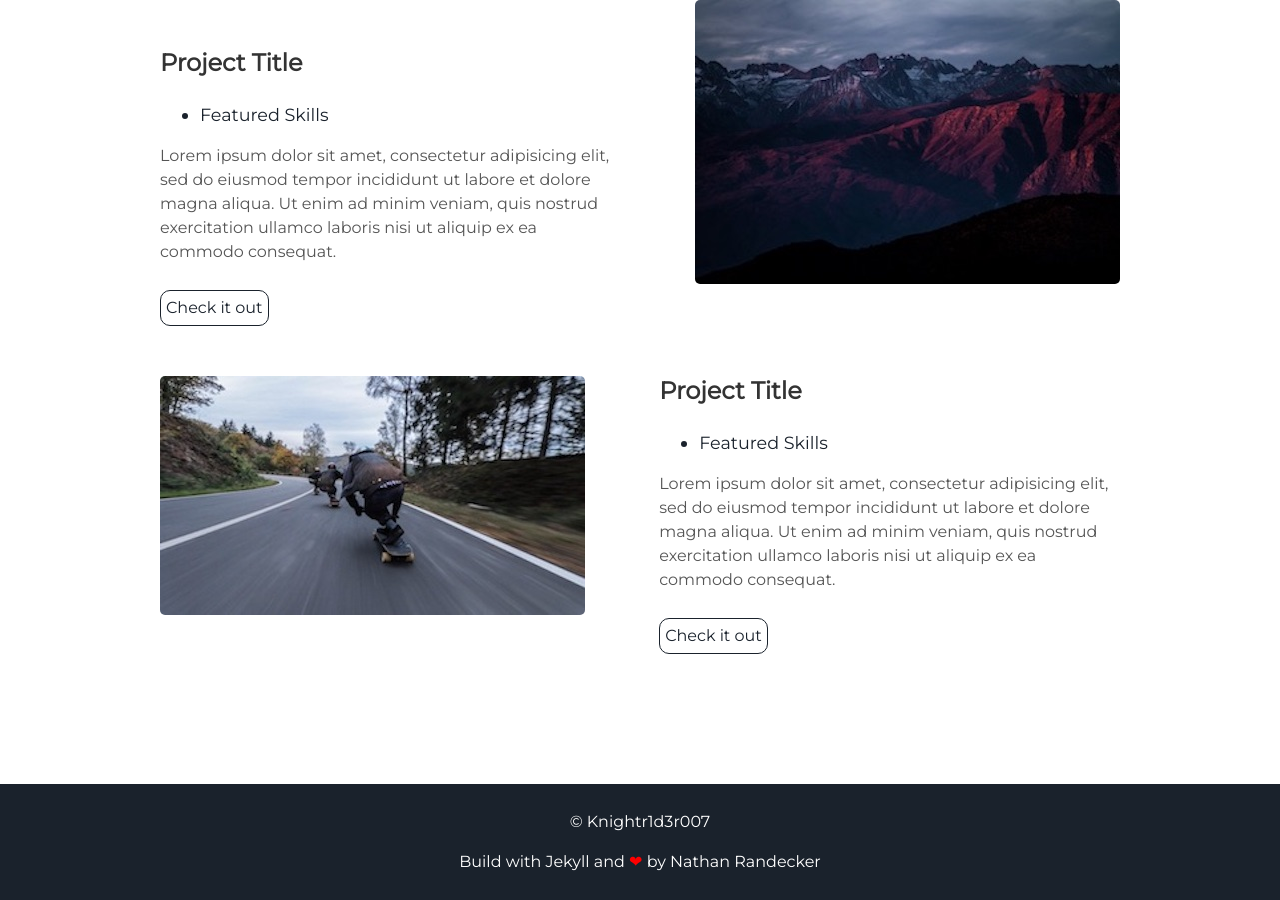
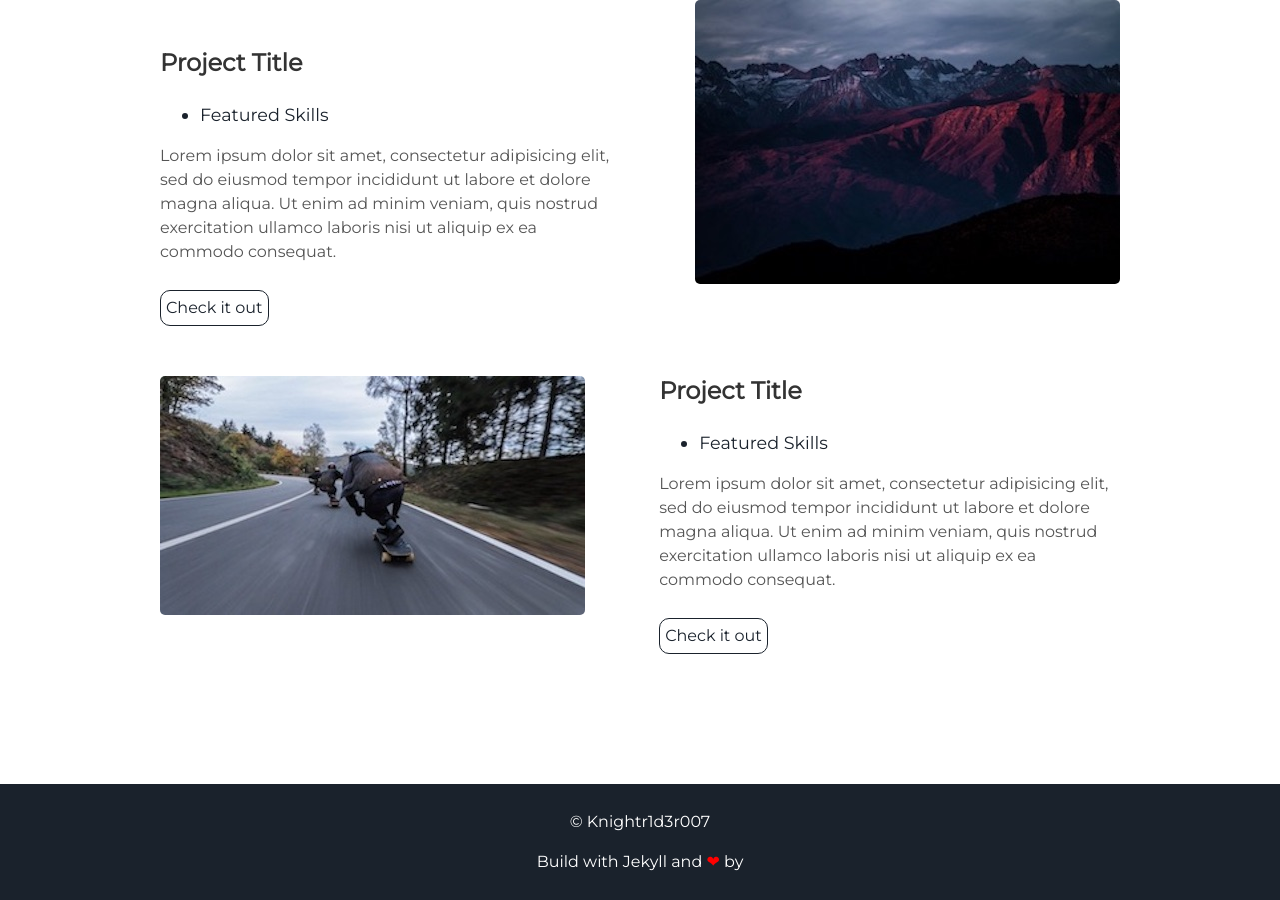
Before and after one commit to knightr1d3r007/knightr1d3r007.github.io, a Jekyll site: the page built from index.html, in a window 1280 px wide and 900 px high, scrolled down 1723 px. Built offline with Jekyll 4.4.1, drawn with Linux system fonts in a browser that asks for light colours.

Commit message:
Update footer.html

```diff
--- a/_includes/footer.html
+++ b/_includes/footer.html
@@ -1,6 +1,6 @@
 <footer class="footer">
     <p>&copy; {{site.username}}</p>
-    <p>Build with Jekyll and <span class="love">❤</span> by <a href="https://github.com/nrandecker">Nathan Randecker</a></p>
+    <p>Build with Jekyll and <span class="love">❤</span> by <a href="https://github.com/knightr1d3r007"></a></p>
 </footer>
 <script src="//cdn.jsdelivr.net/particles.js/2.0.0/particles.min.js"></script>
 <script src="{{ "/assets/js/sweet-scroll.min.js" | prepend: site.baseurl }}"></script>
```
